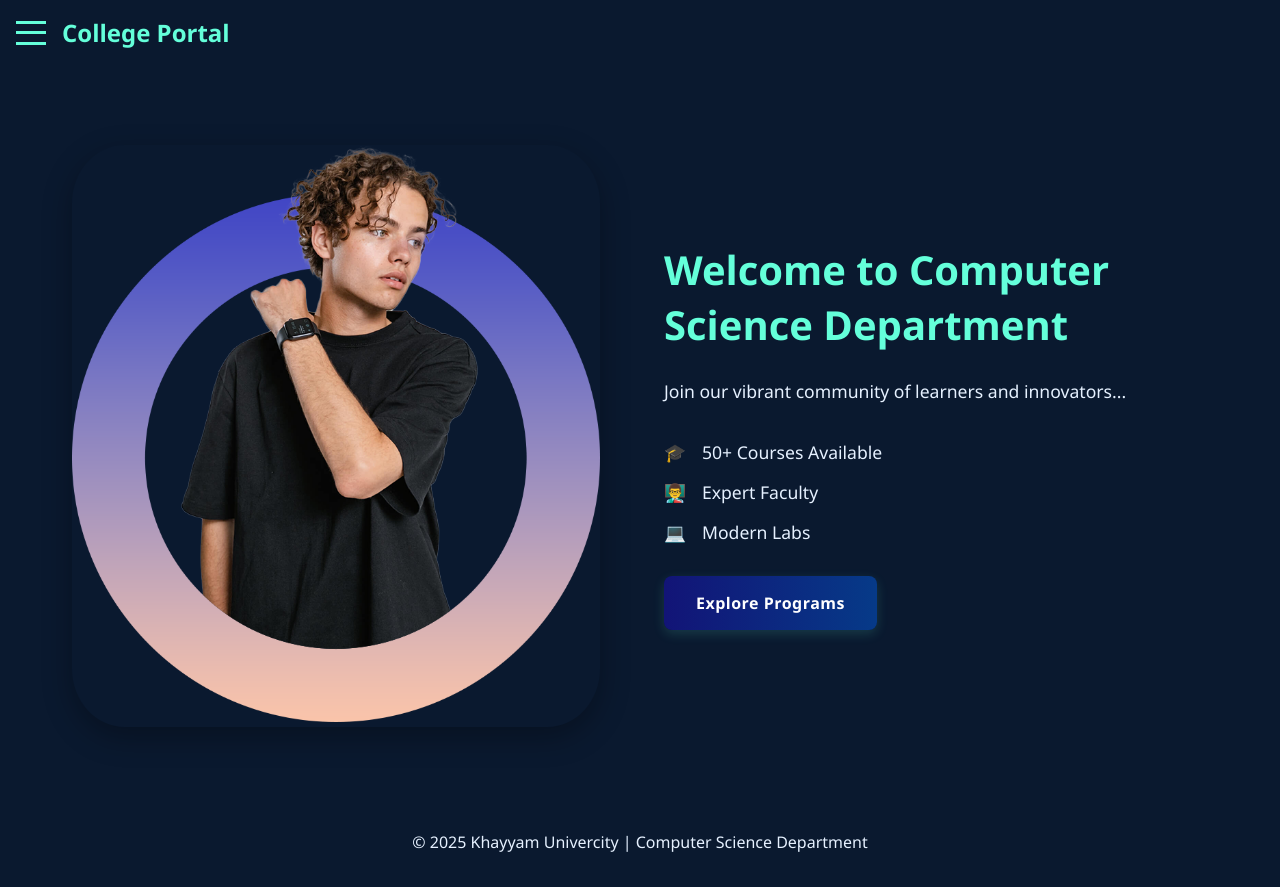
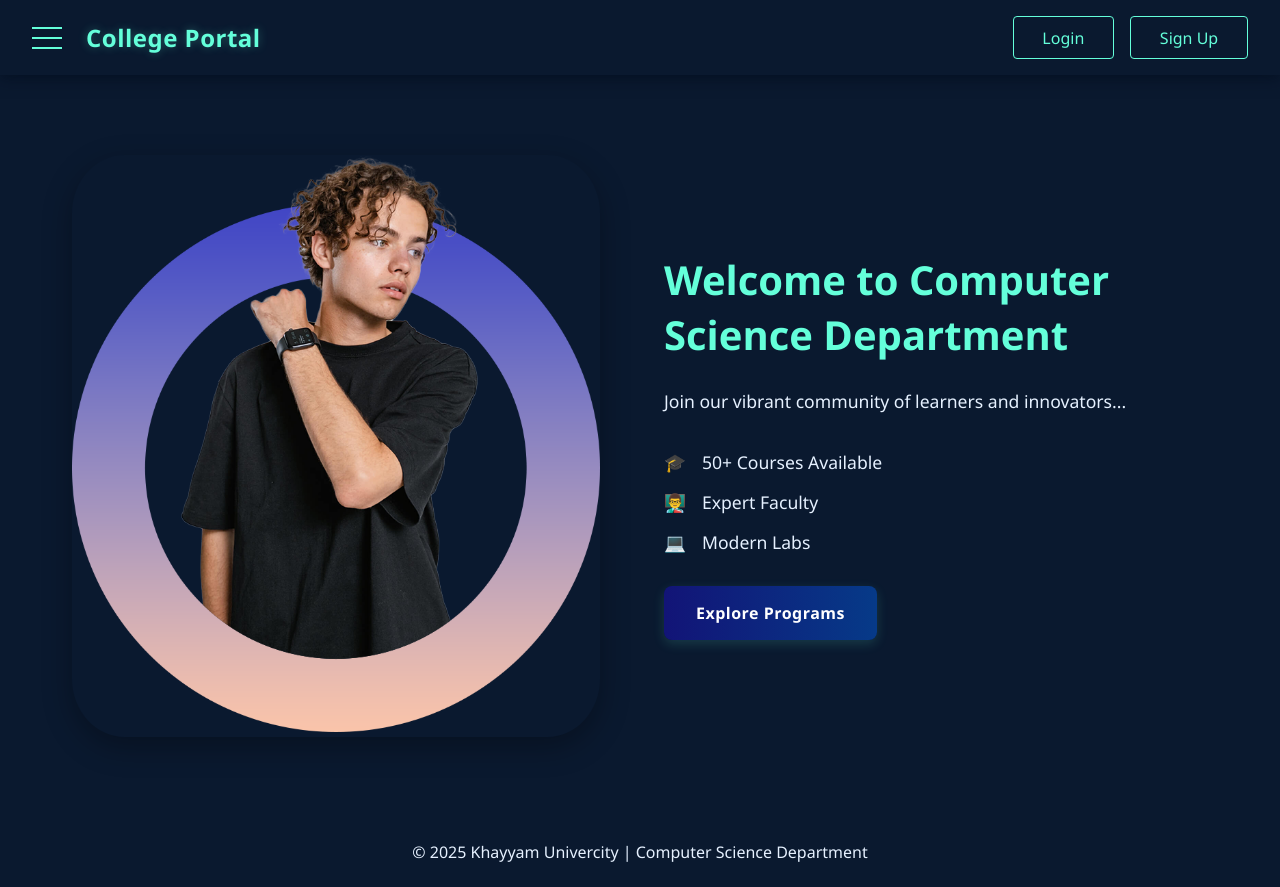
Before and after one commit to hajmammad21/web_2, a React (Create React App) app: page / in a window 1280 px wide. Built offline with nearby package versions, Linux system fonts and the light colour scheme.

Commit message:
header change

```diff
--- a/src/Components/Header/Header.css
+++ b/src/Components/Header/Header.css
@@ -1,11 +1,19 @@
 .header {
   background-color: #0a192f;
-  padding: 1rem;
+  padding: 1rem 2rem;
   display: flex;
+  justify-content: space-between;
   align-items: center;
   position: sticky;
   top: 0;
   z-index: 100;
+  box-shadow: 0 2px 15px rgba(2, 12, 27, 0.7);
+}
+
+.header-left {
+  display: flex;
+  align-items: center;
+  gap: 1.5rem;
 }
 
 .hamburger {
@@ -15,22 +23,28 @@
   display: flex;
   flex-direction: column;
   justify-content: space-between;
-  height: 24px;
+  height: 22px;
   width: 30px;
   padding: 0;
   z-index: 101;
+  transition: all 0.3s ease;
+}
+
+.hamburger:hover {
+  transform: scale(1.1);
 }
 
 .hamburger-line {
   display: block;
-  height: 3px;
+  height: 2px;
   width: 100%;
   background: #64ffda;
   transition: all 0.3s ease;
+  transform-origin: left center;
 }
 
 .hamburger.open .hamburger-line:nth-child(1) {
-  transform: rotate(45deg) translate(5px, 5px);
+  transform: rotate(45deg) translate(1px, -1px);
 }
 
 .hamburger.open .hamburger-line:nth-child(2) {
@@ -38,26 +52,75 @@
 }
 
 .hamburger.open .hamburger-line:nth-child(3) {
-  transform: rotate(-45deg) translate(5px, -5px);
+  transform: rotate(-45deg) translate(1px, 1px);
 }
 
 .logo {
-  margin-left: 1rem;
   color: #64ffda;
   font-size: 1.5rem;
+  font-weight: 600;
+  letter-spacing: 0.5px;
+  text-shadow: 0 0 10px rgba(100, 255, 218, 0.3);
+}
+
+.header-right {
+  display: flex;
+  gap: 1rem;
+}
+
+.auth-btn {
+  position: relative;
+  background: transparent;
+  border: 1px solid #64ffda;
+  color: #64ffda;
+  padding: 0.6rem 1.8rem;
+  border-radius: 4px;
+  font-size: 1rem;
+  font-weight: 500;
+  cursor: pointer;
+  overflow: hidden;
+  transition: all 0.4s ease;
+  z-index: 1;
+}
+
+.auth-btn::before {
+  content: '';
+  position: absolute;
+  top: 0;
+  left: -100%;
+  width: 100%;
+  height: 100%;
+  background: linear-gradient(90deg, transparent, rgba(100, 255, 218, 0.1), transparent);
+  transition: 0.5s;
+  z-index: -1;
+}
+
+.auth-btn:hover {
+  transform: translateY(-2px);
+  box-shadow: 0 4px 12px rgba(100, 255, 218, 0.2);
+}
+
+.auth-btn:hover::before {
+  left: 100%;
+}
+
+.auth-btn.active {
+  background: rgba(100, 255, 218, 0.1);
+  border-color: transparent;
+  font-weight: 600;
 }
 
 .side-menu {
   position: fixed;
   top: 0;
-  left: -300px;
-  width: 280px;
+  left: -320px;
+  width: 300px;
   height: 100vh;
   background-color: #020c1b;
   z-index: 99;
-  transition: left 0.4s ease;
-  padding-top: 80px;
-  box-shadow: 2px 0 15px rgba(0,0,0,0.2);
+  transition: all 0.4s cubic-bezier(0.16, 1, 0.3, 1);
+  padding-top: 6rem;
+  border-right: 1px solid rgba(100, 255, 218, 0.1);
 }
 
 .side-menu.open {
@@ -66,33 +129,50 @@
 
 .nav ul {
   list-style: none;
-  padding: 0;
+  padding: 0 1.5rem;
 }
 
 .nav li {
-  margin: 0.5rem 0;
+  margin: 1.2rem 0;
+  opacity: 0;
+  transform: translateX(-20px);
 }
 
 .nav button {
   background: transparent;
   border: none;
-  color: #e6f1ff;
+  color: #ccd6f6;
   width: 100%;
   text-align: left;
-  padding: 1rem 2rem;
+  padding: 1rem 1.5rem;
   font-size: 1.1rem;
   cursor: pointer;
   transition: all 0.3s ease;
+  border-radius: 4px;
+  position: relative;
 }
 
 .nav button:hover {
-  background: rgba(100, 255, 218, 0.1);
+  background: rgba(100, 255, 218, 0.05);
+  color: #64ffda;
+  transform: translateX(5px);
 }
 
 .nav button.active {
-  background: #172a45;
+  background: rgba(100, 255, 218, 0.08);
   color: #64ffda;
-  border-left: 4px solid #64ffda;
+  font-weight: 500;
+}
+
+.nav button.active::before {
+  content: '';
+  position: absolute;
+  left: 0;
+  top: 0;
+  height: 100%;
+  width: 3px;
+  background: #64ffda;
+  border-radius: 0 4px 4px 0;
 }
 
 .overlay {
@@ -101,31 +181,35 @@
   left: 0;
   right: 0;
   bottom: 0;
-  background: rgba(0,0,0,0.5);
+  background: rgba(2, 12, 27, 0.7);
   z-index: 98;
-  backdrop-filter: blur(3px);
-}
-@keyframes waveGlow {
-  0% { opacity: 0; transform: translateY(-20px); box-shadow: 0 0 0 rgba(100, 255, 218, 0); }
-  50% { box-shadow: 0 5px 15px rgba(100, 255, 218, 0.3); }
-  100% { opacity: 1; transform: translateY(0); box-shadow: 0 2px 5px rgba(100, 255, 218, 0.1); }
+  backdrop-filter: blur(5px);
+  opacity: 0;
+  transition: opacity 0.3s ease;
 }
 
-.nav li {
-  margin: 1rem 0;
-  opacity: 0;
-  border-radius: 4px;
+.side-menu.open ~ .overlay {
+  opacity: 1;
+}
+
+@keyframes menuItemEnter {
+  from {
+    opacity: 0;
+    transform: translateX(-20px);
+  }
+  to {
+    opacity: 1;
+    transform: translateX(0);
+  }
 }
 
 .side-menu.open .nav li {
-  animation: waveGlow 0.6s forwards;
+  animation: menuItemEnter 0.5s forwards;
 }
 
 .side-menu.open .nav li:nth-child(1) { animation-delay: 0.1s; }
-.side-menu.open .nav li:nth-child(2) { animation-delay: 0.2s; }
-.side-menu.open .nav li:nth-child(3) { animation-delay: 0.3s; }
-.side-menu.open .nav li:nth-child(4) { animation-delay: 0.4s; }
-.side-menu.open .nav li:nth-child(5) { animation-delay: 0.5s; }
-.side-menu.open .nav li:nth-child(6) { animation-delay: 0.6s; }
-.side-menu.open .nav li:nth-child(7) { animation-delay: 0.7s; }
-.side-menu.open .nav li:nth-child(8) { animation-delay: 0.8s; }
+.side-menu.open .nav li:nth-child(2) { animation-delay: 0.15s; }
+.side-menu.open .nav li:nth-child(3) { animation-delay: 0.2s; }
+.side-menu.open .nav li:nth-child(4) { animation-delay: 0.25s; }
+.side-menu.open .nav li:nth-child(5) { animation-delay: 0.3s; }
+.side-menu.open .nav li:nth-child(6) { animation-delay: 0.35s; }
--- a/src/Components/Header/Header.js
+++ b/src/Components/Header/Header.js
@@ -4,10 +4,13 @@ import './Header.css';
 const Header = ({ activeSection, setActiveSection }) => {
   const [isMenuOpen, setIsMenuOpen] = useState(false);
 
+  const authItems = [
+    { id: 'login', name: 'Login' },
+    { id: 'signup', name: 'Sign Up' }
+  ];
+
   const menuItems = [
     { id: 'home', name: 'Home' },
-    { id: 'login', name: 'Login' },
-    { id: 'signup', name: 'Sign Up' },
     { id: 'gallery', name: 'Gallery' },
     { id: 'studentnames', name: 'Students' },
     { id: 'programs', name: 'Programs' },
@@ -26,13 +29,26 @@ const Header = ({ activeSection, setActiveSection }) => {
 
   return (
     <header className="header">
-      <button className={`hamburger ${isMenuOpen ? 'open' : ''}`} onClick={toggleMenu}>
-        <span className="hamburger-line"></span>
-        <span className="hamburger-line"></span>
-        <span className="hamburger-line"></span>
-      </button>
+      <div className="header-left">
+        <button className={`hamburger ${isMenuOpen ? 'open' : ''}`} onClick={toggleMenu}>
+          <span className="hamburger-line"></span>
+          <span className="hamburger-line"></span>
+          <span className="hamburger-line"></span>
+        </button>
+        <h1 className="logo">College Portal</h1>
+      </div>
 
-      <h1 className="logo">College Portal</h1>
+      <div className="header-right">
+        {authItems.map(item => (
+          <button
+            key={item.id}
+            className={`auth-btn ${activeSection === item.id ? 'active' : ''}`}
+            onClick={() => handleNavClick(item.id)}
+          >
+            {item.name}
+          </button>
+        ))}
+      </div>
 
       <div className={`side-menu ${isMenuOpen ? 'open' : ''}`}>
         <nav className="nav">
```
